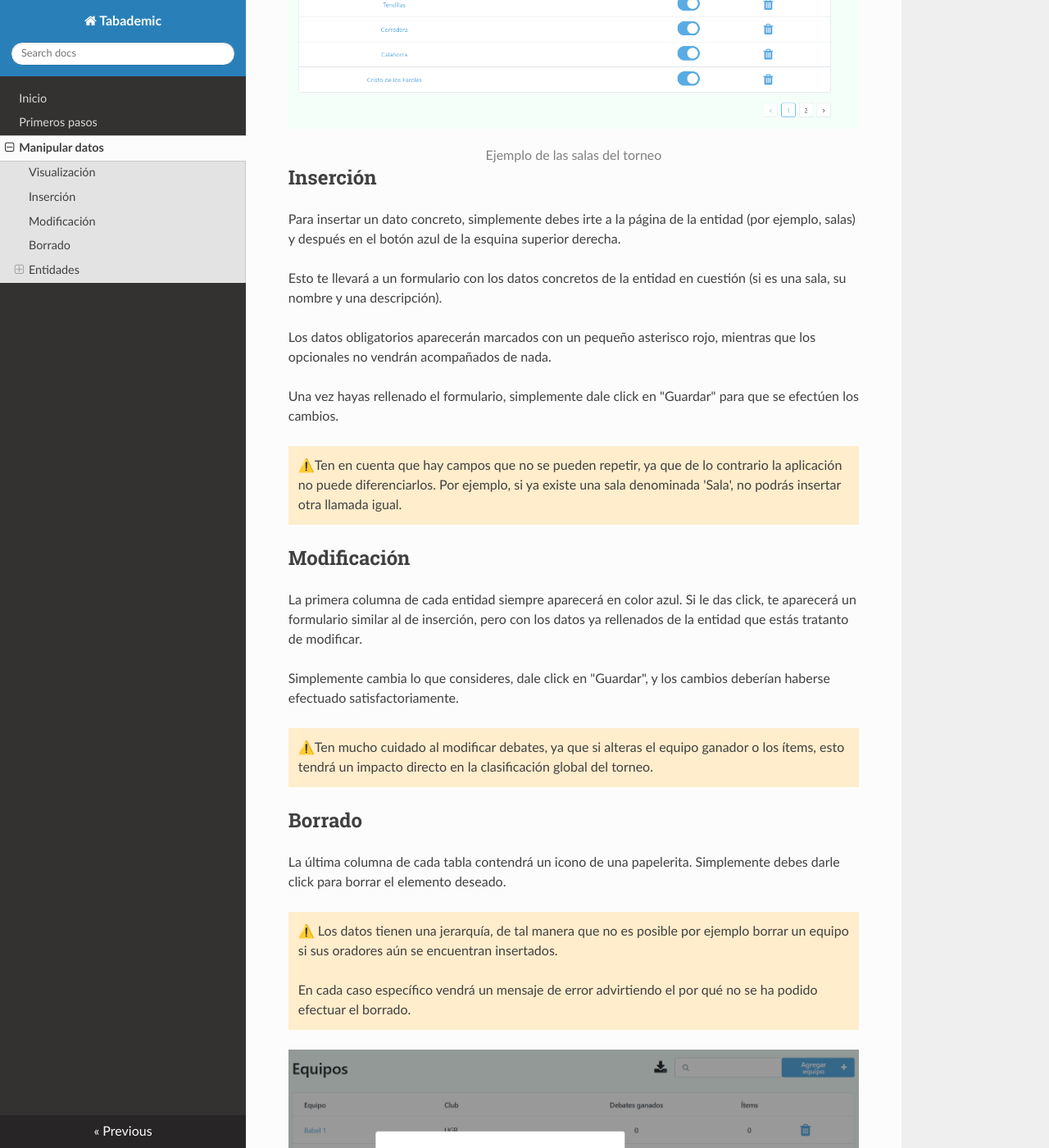
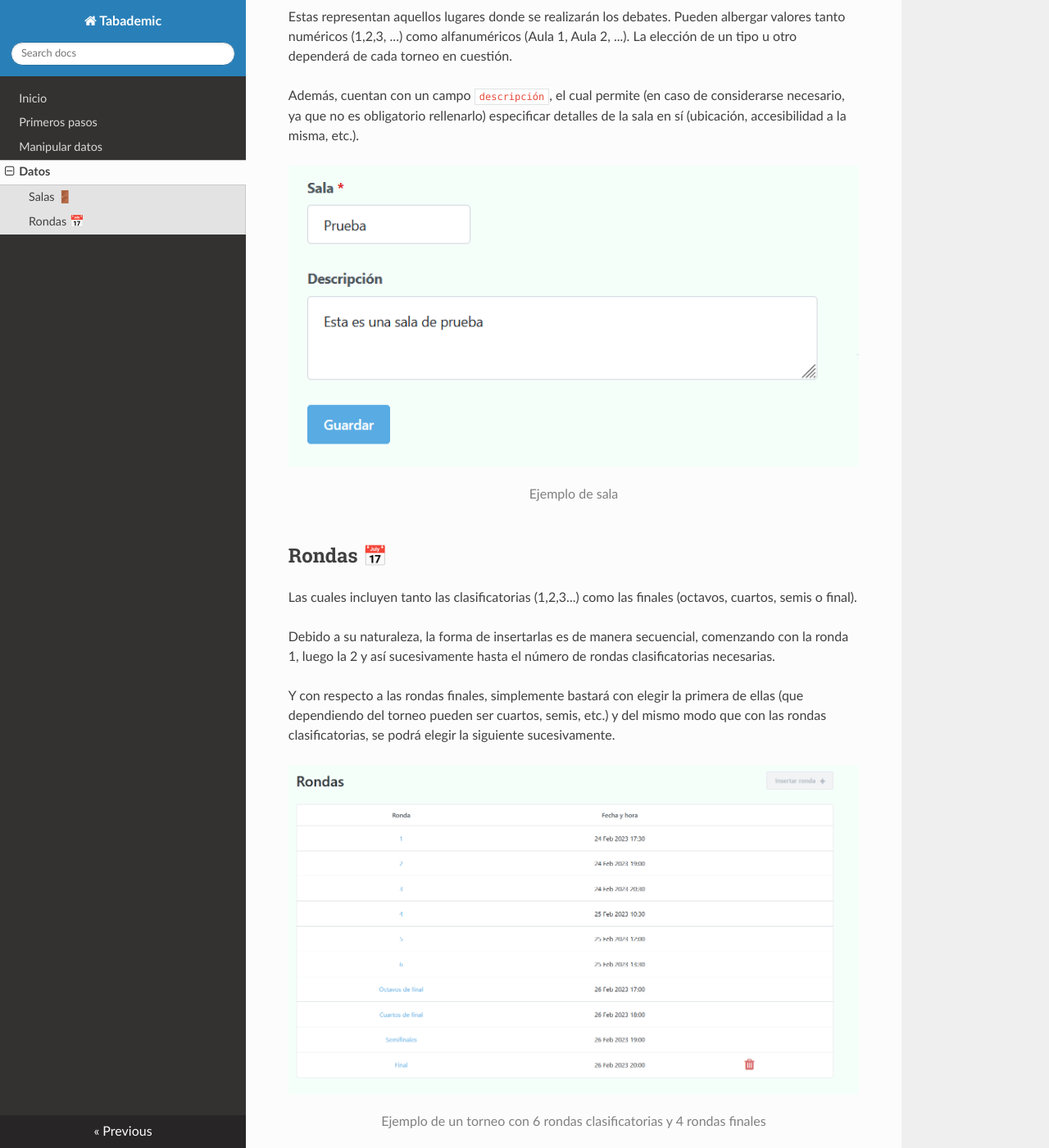
Before and after one commit to Mateo803/Tabademic-docs, an MkDocs documentation site: the page built from docs/datos.md, in a window 1280 px wide and 1400 px high, scrolled down 866 px. Shown: the whole window at 82% size. Built offline with MkDocs 1.6.1, drawn with Linux system fonts in a browser that asks for light colours; nearby versions of some CDN libraries; some of the changed text lies outside the part shown.

Commit message:
Refactor y avance

```diff
--- a/docs/datos.md
+++ b/docs/datos.md
@@ -6,85 +6,9 @@
     color: gray;
 }
 
-
 </style>
 
-# Manipulando datos
-
-Una vez se ha configurado satisfactoriamente el torneo, se deben insertar todos los datos del mismo. Pero antes, veremos las 4 operaciones que pueden realizarse sobre estos:
-
-* Visualización
-
-* Inserción
-
-* Modificación
-
-* Borrado
-
-
-## Visualización
-
-Cada vez que le des click a una entidad, aparecerá una tabla con la información insertada hasta ese momento (en caso de no haber datos todavía, solo será visible la primera fila, la cual corresponde al nombre de las columnas).
-
-Dicha tabla solo contiene una porción de los datos. Para ver el resto, simplemente debes darle click a la flecha de la parte inferior derecha (similar a cuando buscas algo en Google), permitiendo así cargar las siguientes filas.
-
-![Ejemplo de visualización](screenshots/ejemplo_visualizacion.png)
-
-<div class="caption"> Ejemplo de las salas del torneo</div>
-
-
-## Inserción
-
-Para insertar un dato concreto, simplemente debes irte a la página de la entidad (por ejemplo, salas) y después en el botón azul de la esquina superior derecha.
-
-Esto te llevará a un formulario con los datos concretos de la entidad en cuestión (si es una sala, su nombre y una descripción).
-
-Los datos obligatorios aparecerán marcados con un pequeño asterisco rojo, mientras que los opcionales no vendrán acompañados de nada.
-
-Una vez hayas rellenado el formulario, simplemente dale click en "Guardar" para que se efectúen los cambios.
-
-<div class="warning">
-
-⚠️Ten en cuenta que hay campos que no se pueden repetir, ya que de lo contrario la aplicación no puede diferenciarlos. Por ejemplo, si ya existe una sala denominada 'Sala', no podrás insertar otra llamada igual.
-
-</div>
-
-
-## Modificación
-
-La primera columna de cada entidad siempre aparecerá en color azul. Si le das click, te aparecerá un formulario similar al de inserción, pero con los datos ya rellenados de la entidad que estás tratanto de modificar.
-
-Simplemente cambia lo que consideres, dale click en "Guardar", y los cambios deberían haberse efectuado satisfactoriamente.
-
-<div class="warning">
-
-⚠️Ten mucho cuidado al modificar debates, ya que si alteras el equipo ganador o los ítems, esto tendrá un impacto directo en la clasificación global del torneo.
-
-</div>
-
-## Borrado
-
-La última columna de cada tabla contendrá un icono de una papelerita. Simplemente debes darle click para borrar el elemento deseado.
-
-<div class="warning">
-
-⚠️
-
-Los datos tienen una jerarquía, de tal manera que no es posible por ejemplo borrar un equipo si sus oradores aún se encuentran insertados.
-
-<br>
-<br>
-
-En cada caso específico vendrá un mensaje de error advirtiendo el por qué no se ha podido efectuar el borrado.
-
-</div>
-
-![Ejemplo de error de borrado](screenshots/ejemplo_error_borrado.png)
-
-<div class="caption">Ejemplo de error al internar borrar un equipo con sus integrantes aún insertados</div>
-
-
-## Entidades
+# Datos
 
 Estas son las entidades con las que actualmente cuenta Tabademic:
 
@@ -108,24 +32,29 @@
 
 * Incompatibilidades entre jueces y equipos
 
-
 <div class="tip">
 💡
 Puedes acceder a cada uno de ellos desde la barra lateral, expandiendo <span style="font-weight: bold;">datos del torneo.</span>
 
 </div>
 
-![datos](screenshots/datos.png)
 
-#### Salas
+![Datos](screenshots/datos.png)
+
+
+## Salas 🚪
 
 Estas representan aquellos lugares donde se realizarán los debates. Pueden albergar valores tanto numéricos (1,2,3, ...) como alfanuméricos (Aula 1, Aula 2, ...). La elección de un tipo u otro dependerá de cada torneo en cuestión.
 
 Además, cuentan con un campo `descripción`, el cual permite (en caso de considerarse necesario, ya que no es obligatorio rellenarlo) especificar detalles de la sala en sí (ubicación, accesibilidad a la misma, etc.).
 
-![Ejemplo de sala]
+![Ejemplo de sala](screenshots/ejemplo_sala.png)
 
-#### Rondas
+<div class="caption">Ejemplo de sala</div>
+
+<br>
+
+## Rondas 📅
 
 Las cuales incluyen tanto las clasificatorias (1,2,3...) como las finales (octavos, cuartos, semis o final).
 
@@ -133,11 +62,26 @@
 
 Y con respecto a las rondas finales, simplemente bastará con elegir la primera de ellas (que dependiendo del torneo pueden ser cuartos, semis, etc.) y del mismo modo que con las rondas clasificatorias, se podrá elegir la siguiente sucesivamente.
 
+
+![Ejemplo de rondas](screenshots/rondas.png)
+
+<div class="caption">Ejemplo de un torneo con 6 rondas clasificatorias y 4 rondas finales</div>
+
+<br>
+
 <div class="warning">
 
 ⚠️
 
-Una vez se haya insertado la ronda final, no será posible introducir más rondas
+Una vez se haya insertado la ronda final, no será posible introducir más rondas (ya que se presupone que es la última del torneo).
 
 
 </div>
+
+<div class="tip">
+💡
+Puedes eliminar una ronda utilizando la papelerita que se encuentra en la última columna, pero ten en cuenta que solo
+podrá hacerse con la última de todas (ya que de lo contrario se perdería la secuencia que requiere la inserción de esta
+entidad).
+
+</div>
--- /dev/null
+++ b/docs/manipular_datos.md
@@ -0,0 +1,88 @@
+<style>
+
+.caption {
+
+    text-align: center;
+    color: gray;
+}
+
+
+</style>
+
+# Manipulando datos
+
+Una vez se ha configurado satisfactoriamente el torneo, se deben insertar todos los datos del mismo. Pero antes, veremos las 4 operaciones que pueden realizarse sobre estos:
+
+* Visualización
+
+* Inserción
+
+* Modificación
+
+* Borrado
+
+
+## Visualización 👁️‍🗨️
+
+Cada vez que le des click a una entidad, aparecerá una tabla con la información insertada hasta ese momento (en caso de no haber datos todavía, solo será visible la primera fila, la cual corresponde al nombre de las columnas).
+
+Dicha tabla solo contiene una porción de los datos. Para ver el resto, simplemente debes darle click a la flecha de la parte inferior derecha (similar a cuando buscas algo en Google), permitiendo así cargar las siguientes filas.
+
+![Ejemplo de visualización](screenshots/ejemplo_visualizacion.png)
+
+<div class="caption"> Ejemplo de las salas del torneo</div>
+
+
+## Inserción ✏️
+
+Para insertar un dato concreto, simplemente debes irte a la página de la entidad (por ejemplo, salas) y después en el botón azul de la esquina superior derecha.
+
+Esto te llevará a un formulario con los datos concretos de la entidad en cuestión (si es una sala, su nombre y una descripción).
+
+Los datos obligatorios aparecerán marcados con un pequeño asterisco rojo, mientras que los opcionales no vendrán acompañados de nada.
+
+Una vez hayas rellenado el formulario, simplemente dale click en "Guardar" para que se efectúen los cambios.
+
+<div class="warning">
+
+⚠️Ten en cuenta que hay campos que no se pueden repetir, ya que de lo contrario la aplicación no puede diferenciarlos. Por ejemplo, si ya existe una sala denominada 'Sala', no podrás insertar otra llamada igual.
+
+</div>
+
+
+## Modificación
+
+La primera columna de cada entidad siempre aparecerá en color azul. Si le das click, te aparecerá un formulario similar al de inserción, pero con los datos ya rellenados de la entidad que estás tratanto de modificar.
+
+Simplemente cambia lo que consideres, dale click en "Guardar", y los cambios deberían haberse efectuado satisfactoriamente.
+
+<div class="warning">
+
+⚠️Ten mucho cuidado al modificar debates, ya que si alteras el equipo ganador o los ítems, esto tendrá un impacto directo en la clasificación global del torneo.
+
+</div>
+
+## Borrado 🗑️
+
+La última columna de cada tabla contendrá un icono de una papelerita. Simplemente debes darle click para borrar el elemento deseado.
+
+<div class="warning">
+
+⚠️
+
+Los datos tienen una jerarquía, de tal manera que no es posible por ejemplo borrar un equipo si sus oradores aún se encuentran insertados.
+
+<br>
+<br>
+
+En cada caso específico vendrá un mensaje de error advirtiendo el por qué no se ha podido efectuar el borrado.
+
+</div>
+
+![Ejemplo de error de borrado](screenshots/ejemplo_error_borrado.png)
+
+<div class="caption">Ejemplo de error al internar borrar un equipo con sus integrantes aún insertados</div>
+
+<br>
+
+En la siguiente sección veremos cada una de las entidades que dispone Tabademic, a las cuales podemos realizarle las operaciones descritas anteriormente cuando y cómo se desee.
--- a/mkdocs.yml
+++ b/mkdocs.yml
@@ -1,8 +1,11 @@
 site_name: Tabademic
 
-theme: readthedocs
+theme:
+  name: readthedocs
+  language: es
 
 nav:
   - Inicio: index.md
   - Primeros pasos: primeros_pasos.md
-  - Manipular datos: datos.md
+  - Manipular datos: manipular_datos.md
+  - Datos: datos.md
```
Also changed, not shown: docs/index.md (+1 -0 lines), docs/primeros_pasos.md (+2 -2 lines), docs/screenshots/ejemplo_sala.png, docs/screenshots/rondas.png (added).
